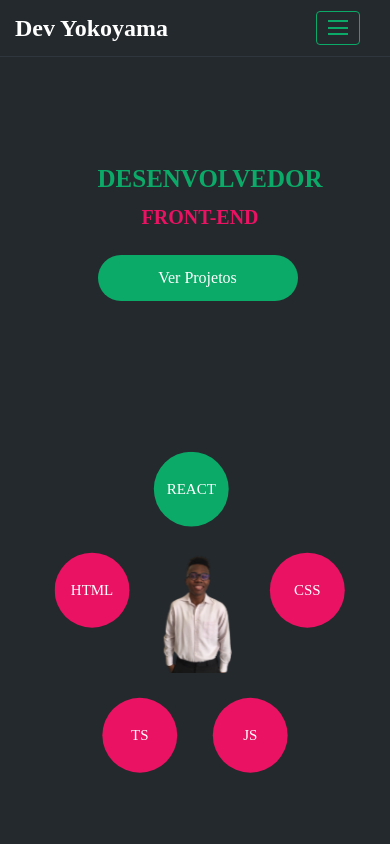
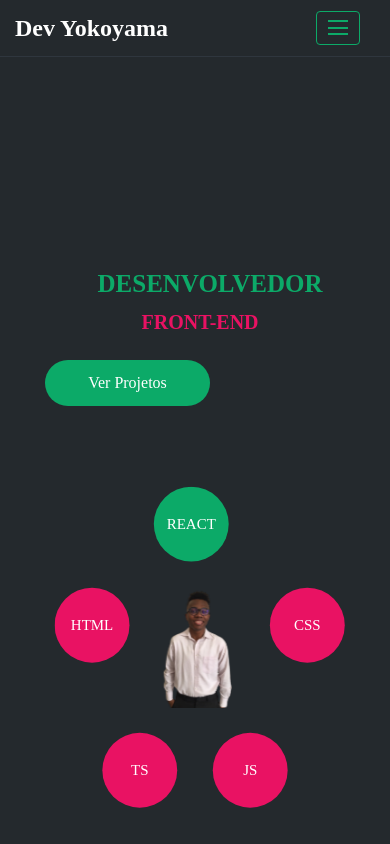
Before and after one commit to Rafael-Yokoyama/meu-portifolio, a React (Create React App) app: page / in a window 390 px wide. Shown: the top 844 px of the page. Built offline with nearby package versions, Linux system fonts and the light colour scheme.

Commit message:
Update style.css

```diff
--- a/src/components/about/style.css
+++ b/src/components/about/style.css
@@ -1,6 +1,5 @@
 .about-section {
   background-color: var(--dark-800);
-  overflow: hidden;
 
 
 
@@ -40,6 +39,7 @@ text-align: center;
     color: var(--color-7);
     text-transform: uppercase;
     line-height:1.5;
+    padding-top:90px;
 }
 
 
@@ -172,11 +172,10 @@ margin: 0 auto;
 
     .about-text h1{
         width: 100%;
-        margin-left: 200px;
 
 
 font-size:40px;
-        padding-top:60px;
+        padding-top:200px;
 
     }
     .btn-1{
@@ -227,8 +226,8 @@ font-size:40px;
 
       .btn-1{
           margin-top: 20px;
-        width: 200px;
-        margin-left: 50%;
+        width: 100%;
+        margin-left: 30px;
 
 
     }
```
